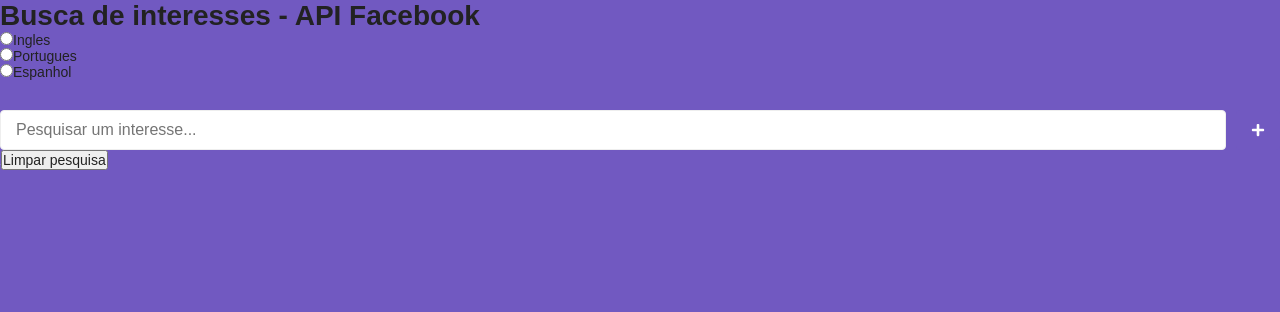
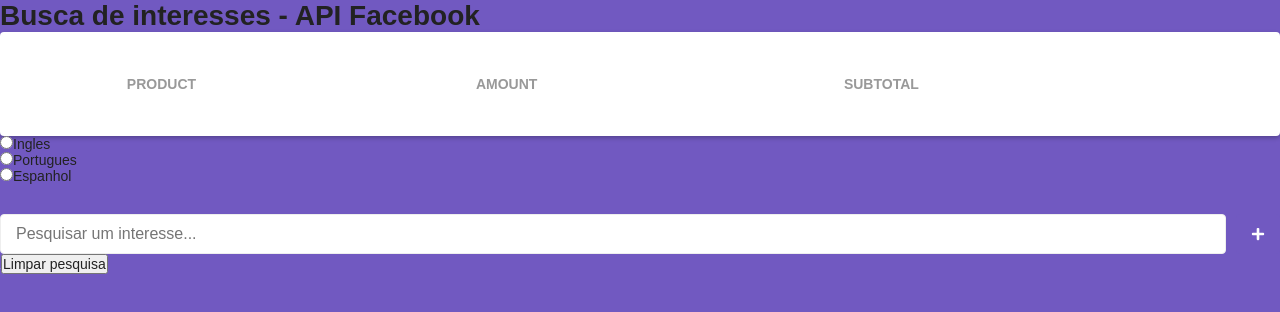
Before and after one commit to diegovalemoreno/FacebookAdsInterest, a React (Create React App) app: page / in a window 1280 px wide. Shown: the top 312 px of the page. Built offline with nearby package versions, Linux system fonts and the light colour scheme; the HTML template or start-up script is replaced by a standard one.

Commit message:
Creating table

```diff
--- a/package.json
+++ b/package.json
@@ -7,17 +7,18 @@
     "@testing-library/react": "^9.3.2",
     "@testing-library/user-event": "^7.1.2",
     "axios": "^0.19.0",
+    "polished": "^3.4.2",
     "prop-types": "^15.7.2",
     "react": "^16.12.0",
     "react-dom": "^16.12.0",
     "react-icons": "^3.8.0",
     "react-router-dom": "^5.1.2",
     "react-scripts": "3.3.0",
-    "styled-components": "^4.4.1",
     "reactotron-react": "^1.0.0",
     "reactotron-react-js": "^3.3.2",
     "reactotron-redux": "^3.1.1",
-    "reactotron-redux-saga": "^4.2.2"
+    "reactotron-redux-saga": "^4.2.2",
+    "styled-components": "^4.4.1"
   },
   "scripts": {
     "start": "react-scripts start",
--- /dev/null
+++ b/src/components/Datatable/index.js
@@ -0,0 +1,96 @@
+import React from 'react';
+// import { connect } from 'react-redux';
+// import { bindActionCreators } from 'redux';
+import { Link } from 'react-router-dom';
+// import {
+//   MdRemoveCircleOutline,
+//   MdAddCircleOutline,
+//   MdDelete,
+//   MdRemoveShoppingCart,
+// } from 'react-icons/md';
+
+// import { formatPrice } from '../../util/format';
+
+// import * as CartActions from '../../store/modules/cart/actions';
+
+import { Container, ProductTable, Total, EmptyCart } from './styles';
+export const Datatable = props => (
+// function Cart({ cart, total, removeFromCart, updateAmountRequest }) {
+//   function increment(product) {
+//     updateAmountRequest(product.id, product.amount + 1);
+//   }
+
+//   function decrement(product) {
+//     updateAmountRequest(product.id, product.amount - 1);
+//   }
+
+//   if (!cart.length) {
+//     return (
+//       <Container>
+//         <EmptyCart>
+//           {/* <MdRemoveShoppingCart size={140} /> */}
+//           <h2>SHOPPING CART IS EMPTY</h2>
+//           <p>You have no products in your shopping cart.</p>
+//           <Link to="/">
+//             <button type="button">Continue shopping</button>
+//           </Link>
+//         </EmptyCart>
+//       </Container>
+//     );
+//   }
+
+//   return (
+    <Container>
+      <ProductTable>
+        <thead>
+          <tr>
+            <th />
+            <th>PRODUCT</th>
+            <th>AMOUNT</th>
+            <th>SUBTOTAL</th>
+            <th />
+          </tr>
+        </thead>
+        <tbody>
+          {props.interests.map(interest => (
+            <tr>
+              <td>
+                <strong>{interest.name}</strong>
+                {/* <span>{product.priceFormatted}</span> */}
+              </td>
+            </tr>
+          ))}
+        </tbody>
+      </ProductTable>
+
+      {/* <footer>
+        <button type="button">PROCEED TO CHECKOUT</button>
+
+        <Total>
+          <span>TOTAL</span>
+          <strong>{total}</strong>
+        </Total>
+      </footer> */}
+    </Container>
+//   );
+)
+
+// const mapStateToProps = state => ({
+//   cart: state.cart.products.map(product => ({
+//     ...product,
+//     subtotal: formatPrice(product.price * product.amount),
+//   })),
+//   total: formatPrice(
+//     state.cart.products.reduce((total, product) => {
+//       return total + product.price * product.amount;
+//     }, 0)
+//   ),
+// });
+
+// const mapDispatchToProps = dispatch =>
+//   bindActionCreators(CartActions, dispatch);
+
+// export default connect(
+//   mapStateToProps,
+//   mapDispatchToProps
+// )(Cart);
--- /dev/null
+++ b/src/components/Datatable/styles.js
@@ -0,0 +1,107 @@
+import styled from 'styled-components';
+import { darken } from 'polished';
+
+export const Container = styled.div`
+  padding: 30px;
+  background: #fff;
+  border-radius: 4px;
+  box-shadow: 0 2px 4px rgba(0, 0, 0, 0.25);
+  footer {
+    margin-top: 30px;
+    display: flex;
+    justify-content: space-between;
+    align-items: center;
+  }
+  footer button,
+  a button {
+    background: #7159c1;
+    color: #fff;
+    border: 0;
+    border-radius: 4px;
+    padding: 12px 20px;
+    font-weight: bold;
+    text-transform: uppercase;
+    transition: background 0.2s;
+    &:hover {
+      background: ${darken(0.03, '#7159c1')};
+    }
+  }
+`;
+
+export const ProductTable = styled.table`
+  width: 100%;
+  thead th {
+    color: #999;
+    text-align: left;
+    padding: 12px;
+    &:nth-child(3n) {
+      padding-left: 45px;
+    }
+  }
+  tbody td {
+    padding: 12px;
+    border-bottom: 1px solid #eee;
+  }
+  img {
+    height: 100px;
+  }
+  strong {
+    color: #333;
+    display: block;
+  }
+  span {
+    display: block;
+    margin-top: 5px;
+    font-size: 18px;
+    font-weight: bold;
+  }
+  div {
+    display: flex;
+    align-items: center;
+    input {
+      border: 1px solid #ddd;
+      border-radius: 4px;
+      color: #666;
+      padding: 6px;
+      width: 50px;
+      text-align: center;
+    }
+  }
+  button {
+    background: none;
+    border: 0;
+    padding: 6px;
+  }
+`;
+
+export const Total = styled.div`
+  display: flex;
+  align-items: baseline;
+  span {
+    color: #999;
+    font-weight: bold;
+  }
+  strong {
+    font-size: 28px;
+    margin-left: 5px;
+  }
+`;
+
+export const EmptyCart = styled.div`
+  padding: 80px 50px;
+  text-align: center;
+  svg {
+    fill: #ddd;
+  }
+  h2 {
+    font-size: 28px;
+    font-weight: bold;
+    color: #333;
+    margin-top: 0.3em;
+  }
+  p {
+    font-size: 14px;
+    color: #777;
+    margin: 0.6em 0 2em;
+  }
+`;
--- a/src/components/card/card.component.jsx
+++ b/src/components/card/card.component.jsx
@@ -4,15 +4,10 @@
 
 export const Card = props => (
   <div className="card-container">
-    {/* {props.interests.path.foreach(path => (
-      <p> Audiencia</p>
-    ))} */}
-    <h2>{props.interest.name}</h2>
+    <ul>{props.interest.name}</ul>;
+    {/* <h2>{props.interest.name}</h2>
     <p> Audiencia: {props.interest.audienceFormated} </p>
     <p> Tópico: {props.interest.topic} </p>
-    <p> {props.interest.path} </p>
-    {/* <Link to={`/repository/${encodeURIComponent(props.interest.name)}`}>
-      Detalhes
-    </Link> */}
+    <p> {props.interest.path} </p> */}
   </div>
 );
--- a/src/pages/Main/index.js
+++ b/src/pages/Main/index.js
@@ -8,7 +8,7 @@
 import { formatNumber } from '../../util/format';
 import Container from '../../components/Container';
 import { Form, SubmitButton, List } from './styles';
-
+import { Datatable } from '../../components/Datatable' ;
 export default class Main extends Component {
   state = {
     newInterest: '',
@@ -18,6 +18,7 @@
     searchField: '',
     selectedOption: 0,
   };
+
 
   // Carregar os dados no localstorage
   async componentDidMount() {
@@ -79,9 +80,9 @@
       }
       console.tron.log(this.state.selectedOption);
       const response = await api.get(
-        `search?type=adinterest&q=[${newInterest}]&limit=1000000&locale=${languageOption}&access_token=2541353585958659|n6mgZMkqzaserb55jvmS9NhHwoc`
+        `search?type=adinterest&q=[%22${newInterest}%22]&limit=1000000&locale=${languageOption}&access_token=2541353585958659|n6mgZMkqzaserb55jvmS9NhHwoc`
       );
-
+      console.tron.log(response);
       // const data = {
       //   name: response.data.full_name,
       // };
@@ -121,7 +122,8 @@
   };
 
   render() {
-    const {
+
+     const {
       newInterest,
       adInterests,
       searchField,
@@ -136,6 +138,7 @@
       <div className="App">
         <h1>Busca de interesses - API Facebook</h1>
 
+        <Datatable interests={filteredInterests} />
         <form>
           <div className="radio">
             <label>
```
Also changed, not shown: 1 other file (tests, documents, lock files or other folders).
